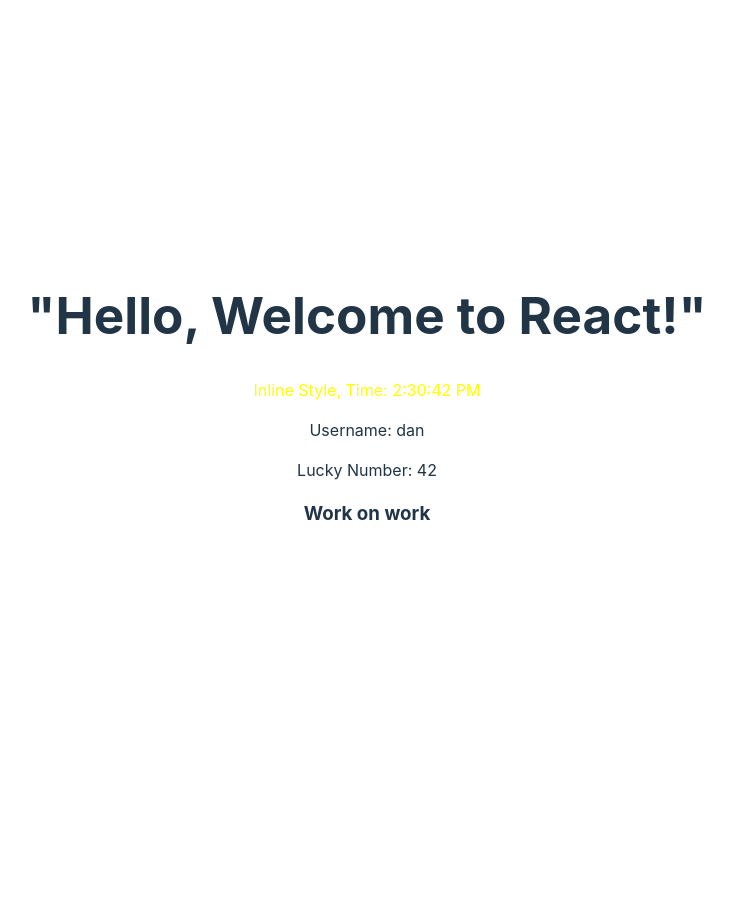
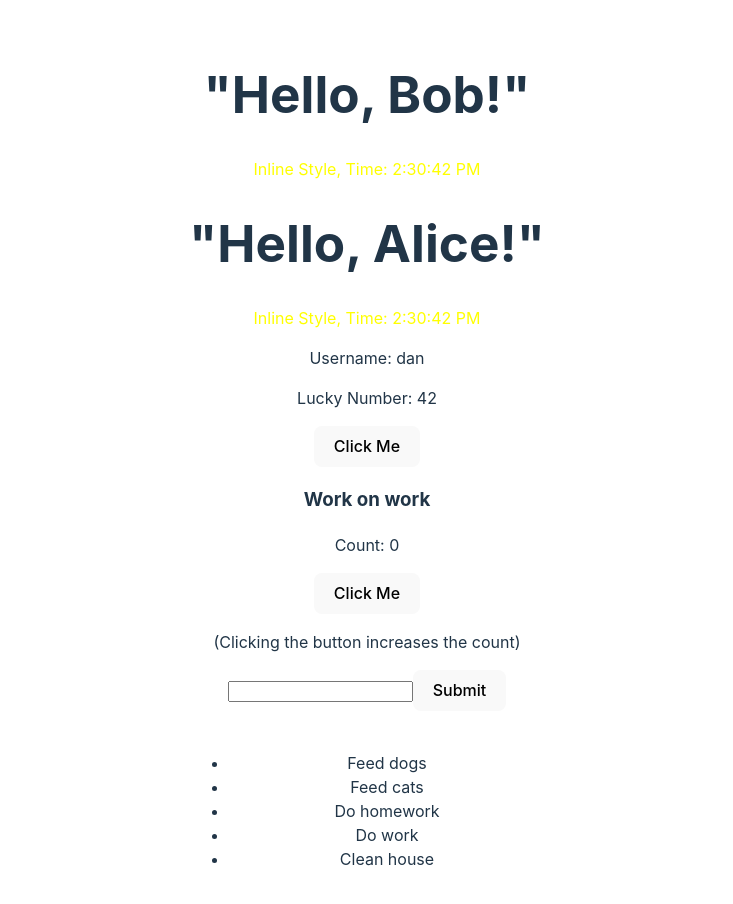
Before and after one commit to daniel-s-fhsu/FrontendDev_Project2, a React (Vite) app: page / in a window 1280 px wide. Shown: the top 904 px of the page, without its empty margins (273-1006 px from the left). Before the commit the page ends 800 px from the top, so only its background shows below. Built offline with nearby package versions, Linux system fonts and the light colour scheme.

Commit message:
Updating clone to project2

```diff
--- a/src/App.jsx
+++ b/src/App.jsx
@@ -5,15 +5,35 @@
 import UserInfo from './UserInfo'
 import Greeting from './Greeting'
 import TaskComponent from './TaskComponent'
+import Counter from './Counter'
+import TaskForm from './TaskForm'
 
 function App() {
   const [count, setCount] = useState(0)
 
+  const taskArray = ['Feed dogs', 'Feed cats', 'Do homework', 'Do work', 'Clean house'];
+  const tasksWithId = taskArray.map((task, index) => ({task: task, id: index}));
+
+  const handleAlert = () => {
+    alert("Showing an alert");
+  };
+
   return (
     <div>
-      <Greeting />
-      <UserInfo />
+      <Greeting username="Bob"/>
+      <Greeting username="Alice" />
+      <UserInfo handleClick={handleAlert}/>
       <TaskComponent />
+      <Counter />
+      <TaskForm />
+      <br />
+      <ul>
+        {tasksWithId.map(task => (
+          <li key={task.id}>
+            {task.task}
+          </li>
+        ))}
+      </ul>
     </div>
   )
 }
--- /dev/null
+++ b/src/Counter.jsx
@@ -0,0 +1,19 @@
+import { useState } from 'react'
+
+function Counter () {
+    const [count, setCount] = useState(0);
+
+    const handleClick = () => {
+        setCount(count+1);
+    };
+
+    return (
+        <div>
+            <p>Count: {count}</p>
+            <button onClick={handleClick}>Click Me</button>
+            <p>(Clicking the button increases the count)</p>
+        </div>
+    );
+}
+
+export default Counter;
--- a/src/Greeting.jsx
+++ b/src/Greeting.jsx
@@ -1,6 +1,6 @@
-function Greeting() {
+function Greeting({ username }) {
     return <div>
-        <h1>"Hello, Welcome to React!"</h1>
+        <h1>"Hello, {username}!"</h1>
         <p style={{color: "yellow"}}>Inline Style, Time: {new Date().toLocaleTimeString()}</p>
     </div>;
 }
--- /dev/null
+++ b/src/TaskForm.jsx
@@ -0,0 +1,24 @@
+import { useState } from "react";
+
+function TaskForm() {
+    const [userInput, setUserInput] = useState('');
+
+    const handleChange = (event) => {
+        setUserInput(event.target.value);
+    };
+
+    const handleSubmit = (event) => {
+        event.preventDefault();
+        console.log(userInput);
+        setUserInput('');
+    }
+
+    return(
+    <form>
+        <input value={userInput} onChange={handleChange}/>
+        <button onClick={handleSubmit}>Submit</button>
+    </form>
+    );
+}
+
+export default TaskForm;
--- a/src/UserInfo.jsx
+++ b/src/UserInfo.jsx
@@ -9,9 +9,10 @@
     }
     render() {
         return <div>
-            <p>Username: {this.state.username}</p>
-            <p>Lucky Number: {this.state.luckyNumber}</p>
-        </div>;
+        <p>Username: {this.state.username}</p>
+        <p>Lucky Number: {this.state.luckyNumber}</p>
+        <button onClick={this.props.handleClick}>Click Me</button>
+    </div>;
     }
 }
 
```
